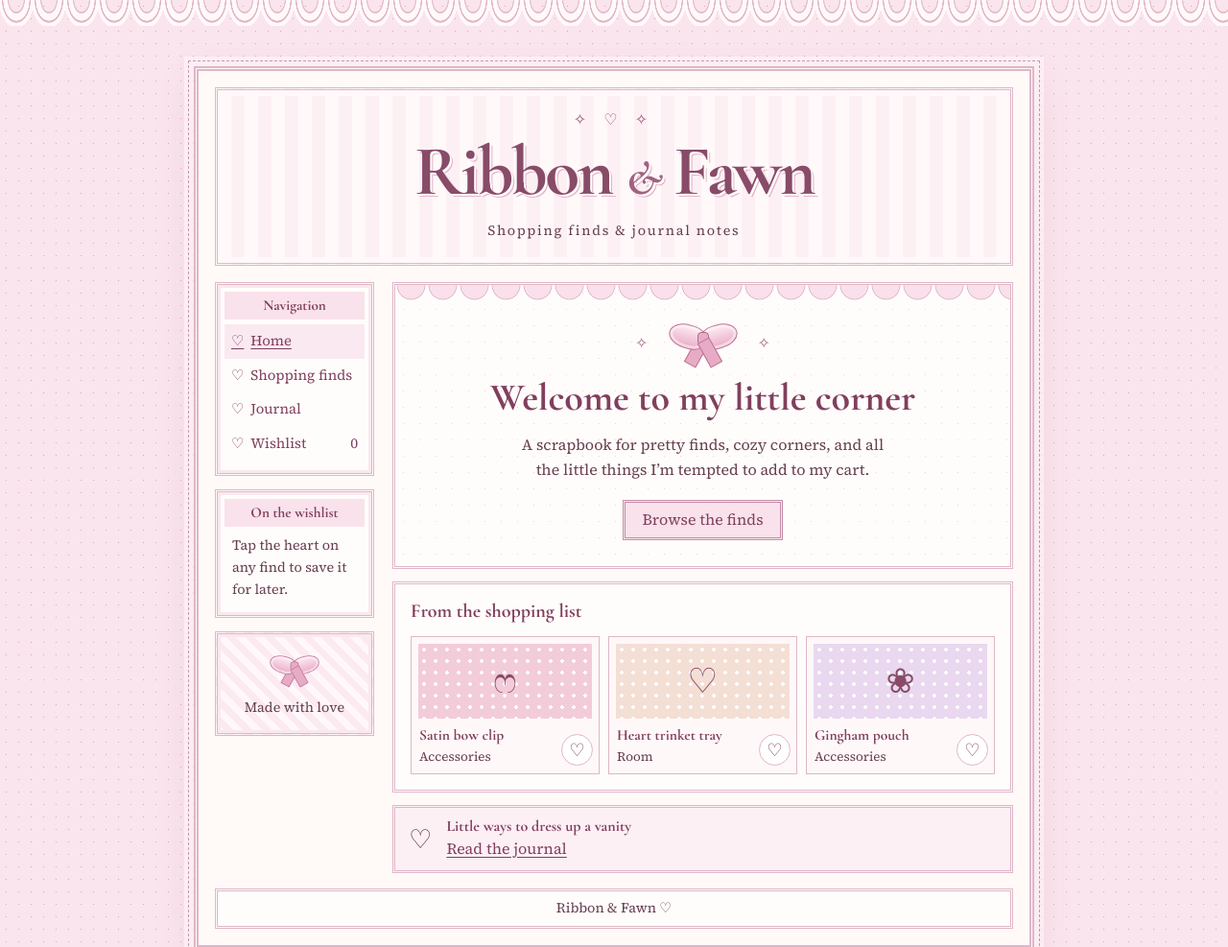
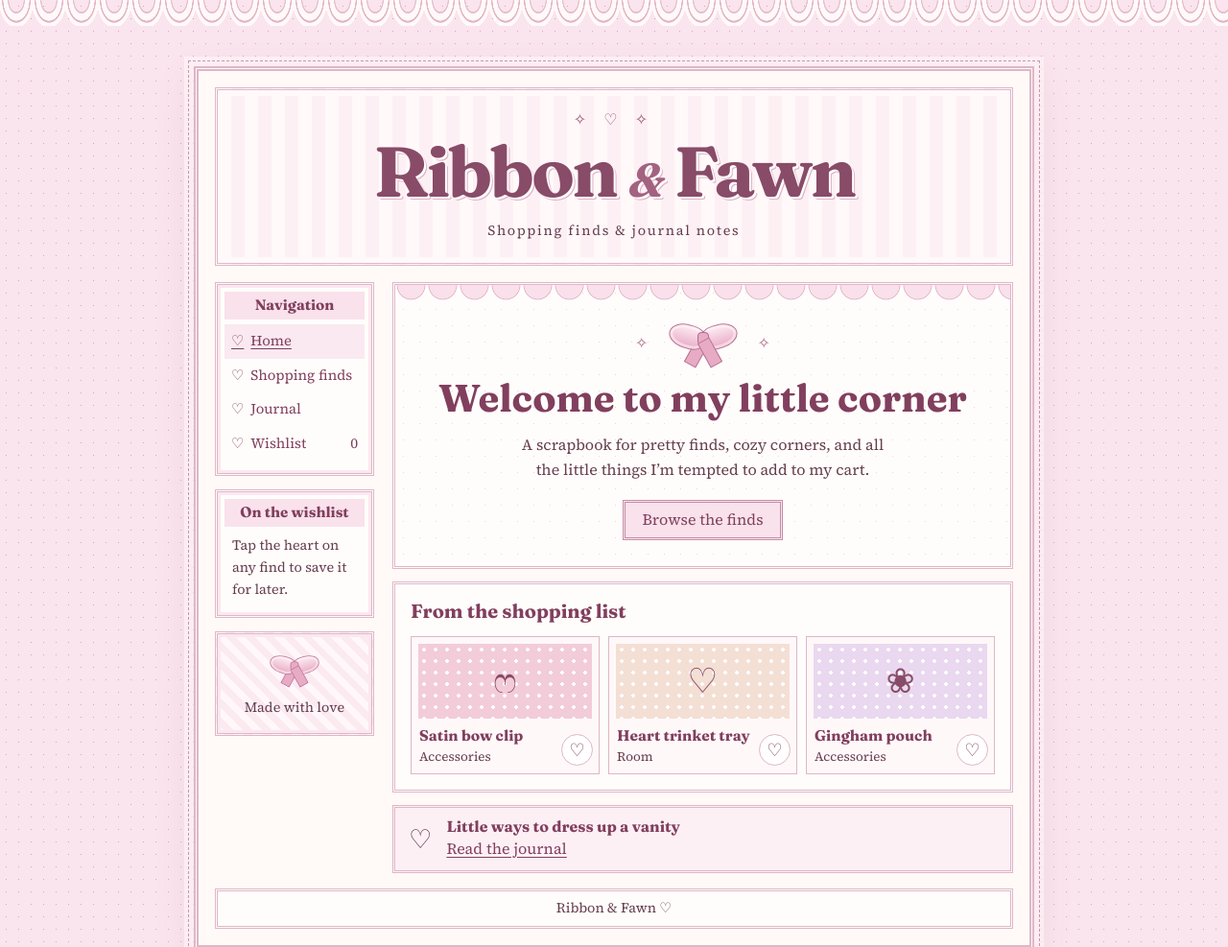
Before and after one commit to mlenamcintosh-png/ribbon-and-fawn, a plain HTML site: page index.html in a window 1280 px wide. Shown: the top 987 px of the page at 96% size. Drawn offline with nearby package versions, Linux system fonts and the light colour scheme.

Commit message:
Use Fraunces for site title and headings

```diff
--- a/style.css
+++ b/style.css
@@ -1,4 +1,4 @@
-@import url('https://fonts.googleapis.com/css2?family=Cormorant+Garamond:ital,wght@0,700;1,700&family=Source+Serif+4:ital,wght@0,400;0,600;1,400&display=swap');
+@import url('https://fonts.googleapis.com/css2?family=Fraunces:ital,wght@0,700;1,700&family=Source+Serif+4:ital,wght@0,400;0,600;1,400&display=swap');
 
 :root{color-scheme:light;--ink:#663e50;--berry:#813f5e;--line:#dfb6c8;--pink:#f9e2eb;--paper:#fffaf7;--cream:#fffdfb}
 *{box-sizing:border-box}
@@ -12,7 +12,7 @@ button{font:inherit;color:inherit;cursor:pointer}
 .masthead,.framed,.sidebar-card,footer{border:3px double var(--line);background:var(--cream)}
 .masthead{text-align:center;padding:18px 12px 22px;background:repeating-linear-gradient(90deg,#fff9f9 0 14px,#fdf0f4 14px 28px);box-shadow:inset 0 0 0 6px #fff9fa}
 .ornament{color:#91546f;letter-spacing:.45em}
-.brand{margin:0;font-family:'Cormorant Garamond',Georgia,serif;color:#884b68;font-weight:bold;font-size:clamp(2.3rem,7vw,4.6rem);line-height:1.12;letter-spacing:-.035em;text-shadow:2px 2px #fff,3px 3px #deb4c7}
+.brand{margin:0;font-family:'Fraunces',Georgia,serif;color:#884b68;font-weight:bold;font-size:clamp(2.3rem,7vw,4.6rem);line-height:1.12;letter-spacing:-.035em;text-shadow:2px 2px #fff,3px 3px #deb4c7}
 .brand i{font-size:.67em;color:#a36280}
 .tagline{margin:9px 0 0;font-size:.9rem;letter-spacing:.12em}
 .spread{display:grid;grid-template-columns:166px minmax(0,1fr);gap:19px;margin-top:17px}
@@ -25,7 +25,7 @@ nav a:hover,nav a[aria-current=page]{background:#fae9f0;text-decoration:underlin
 #count{float:right}
 .note p,.postcard p{margin:8px;font-size:.9rem}
 .postcard{text-align:center;background:repeating-linear-gradient(45deg,#fff7fa 0 7px,#fbeaf0 7px 14px)}
-h1,h2,h3{font-family:'Cormorant Garamond',Georgia,serif;line-height:1.23;color:var(--berry)}
+h1,h2,h3{font-family:'Fraunces',Georgia,serif;line-height:1.23;color:var(--berry)}
 h1{font-size:clamp(1.65rem,4vw,2.5rem);margin:0 0 12px}
 h2{font-size:1.25rem;margin:0 0 13px}
 .welcome{position:relative;text-align:center;padding:29px 16px 27px;background:radial-gradient(circle,#efd3dd 0.7px,transparent 1px) 0 0/17px 17px,var(--cream)}
```
